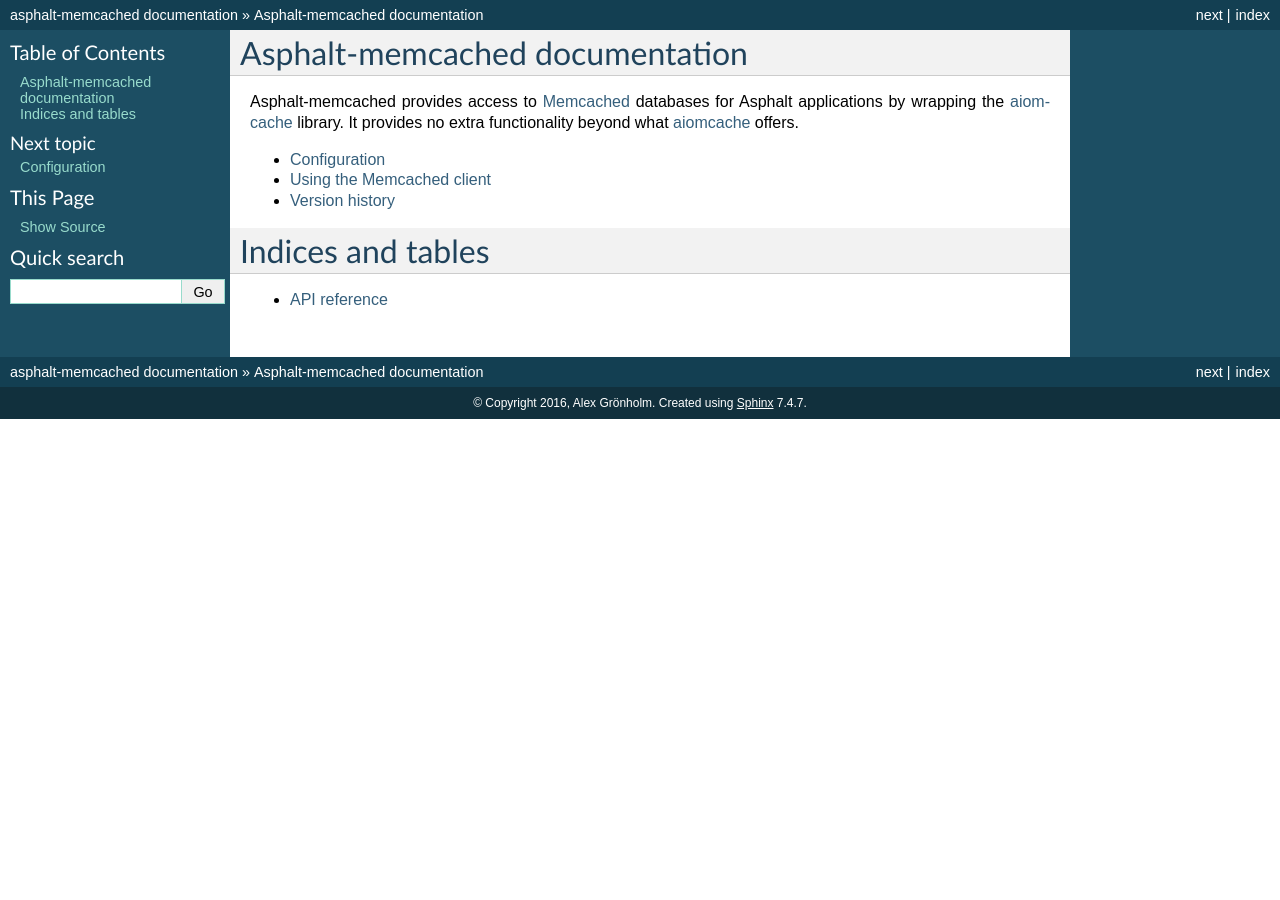
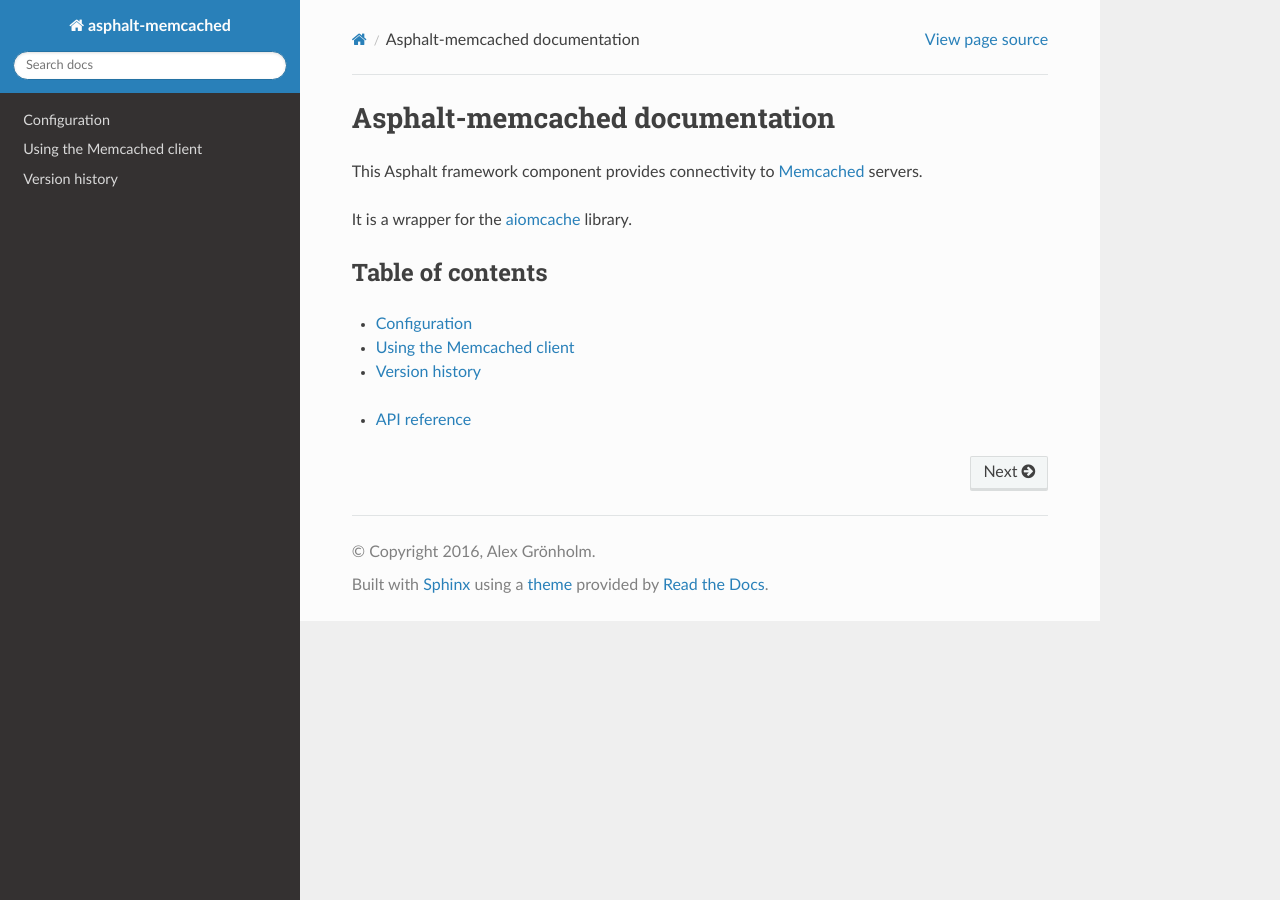
Before and after one commit to asphalt-framework/asphalt-memcached, a Sphinx documentation site: the page built from docs/index.rst, in a window 1280 px wide. Built offline with Sphinx 7.4.7 and the Read the Docs theme 2.0.0, drawn with Linux system fonts in a browser that asks for light colours.

Commit message:
Switched to new documentation style

```diff
--- a/README.rst
+++ b/README.rst
@@ -9,17 +9,13 @@ This Asphalt framework component provides connectivity to Memcached_ servers.
 
 It is a wrapper for the aiomcache_ library.
 
+.. _Memcached: https://memcached.org/
+.. _aiomcache: https://github.com/aio-libs/aiomcache
+
 Project links
 -------------
 
-* `Documentation`_
-* `Help and support`_
-* `Source code`_
-* `Issue tracker`_
-
-.. _Memcached: https://memcached.org/
-.. _aiomcache: https://github.com/aio-libs/aiomcache
-.. _Documentation: http://asphalt-memcached.readthedocs.org/en/latest/
-.. _Help and support: https://github.com/asphalt-framework/asphalt/wiki/Help-and-support
-.. _Source code: https://github.com/asphalt-framework/asphalt-memcached
-.. _Issue tracker: https://github.com/asphalt-framework/asphalt-memcached/issues
+* `Documentation <http://asphalt-memcached.readthedocs.org/en/latest/>`_
+* `Help and support <https://github.com/asphalt-framework/asphalt/wiki/Help-and-support>`_
+* `Source code <https://github.com/asphalt-framework/asphalt-memcached>`_
+* `Issue tracker <https://github.com/asphalt-framework/asphalt-memcached/issues>`_
--- a/docs/conf.py
+++ b/docs/conf.py
@@ -27,7 +27,7 @@ pygments_style = 'sphinx'
 highlight_language = 'python3'
 todo_include_todos = False
 
-html_theme = 'classic'
+html_theme = 'sphinx_rtd_theme'
 html_static_path = ['_static']
 htmlhelp_basename = project.replace('-', '') + 'doc'
 
--- a/docs/index.rst
+++ b/docs/index.rst
@@ -1,21 +1,18 @@
 Asphalt-memcached documentation
 ===============================
 
-Asphalt-memcached provides access to Memcached_ databases for Asphalt applications by wrapping the
-aiomcache_ library. It provides no extra functionality beyond what aiomcache_ offers.
+.. include:: ../README.rst
+   :start-line: 7
+   :end-before: Project links
 
-.. _Memcached: https://memcached.org/
-.. _aiomcache: https://github.com/aio-libs/aiomcache
+Table of contents
+-----------------
 
 .. toctree::
-   :maxdepth: 1
+   :maxdepth: 2
 
    configuration
    usage
    versionhistory
 
-
-Indices and tables
-==================
-
 * :ref:`API reference <modindex>`
--- a/docs/requirements.txt
+++ b/docs/requirements.txt
@@ -1,5 +1,6 @@
 # Sphinx 1.5a0 fork w/ PRs #2431 and #2432 merged
 git+https://github.com/agronholm/sphinx.git
 
+sphinx_rtd_theme
 sphinx-autodoc-typehints >= 1.0.5
 sphinxcontrib-asyncio >= 0.2.0
```
